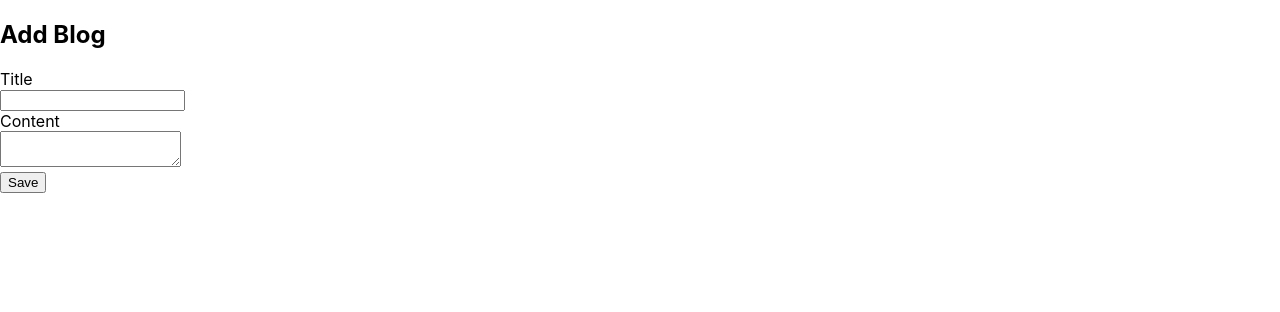
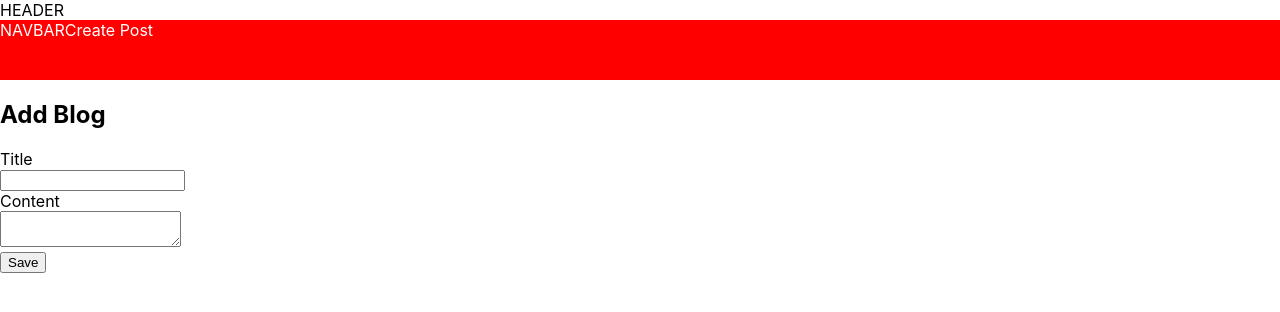
Before and after one commit to paulreyneveld/prw-next-app, a Next.js app: page /blog/newblog in a window 1280 px wide. Shown: the top 312 px of the page. Built offline with nearby package versions, Linux system fonts and the light colour scheme; no server answers.

Commit message:
Added Layout to NewBlog page

```diff
--- a/pages/blog/newblog.js
+++ b/pages/blog/newblog.js
@@ -1,8 +1,13 @@
 import CreatePost from '../../components/CreatePost';
+import Layout from '../../components/Layout';
 
 const NewBlog = () => {
     return (
+        <div>
+        <Layout>
+        </Layout>
         <CreatePost />
+        </div>
     )
 }
 
```
